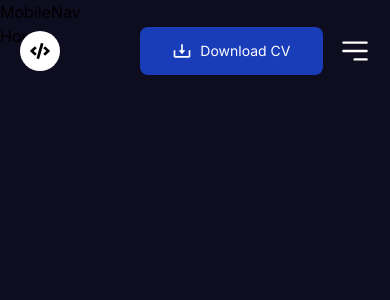
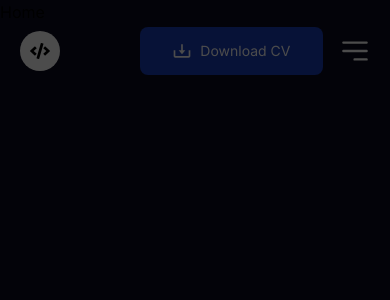
Before and after one commit to SanjhDeySarker/mine-portfolio, a Next.js app: page / in a window 390 px wide. Shown: the top 300 px of the page. Built offline with nearby package versions, Linux system fonts and the light colour scheme.

Commit message:
mobile-changes

```diff
--- a/components/Home/Navbar/MobileNav.tsx
+++ b/components/Home/Navbar/MobileNav.tsx
@@ -2,7 +2,10 @@
 
 const MobileNav = () => {
   return (
-    <div>MobileNav</div>
+    <div>
+      {/* overlay */}
+      <div className="fixed inset-0 transform transition-all right-0 duration-500    z-[100002] bg-black opacity-70 w-full h-screen"></div>
+      </div>
   )
 }
 
```
